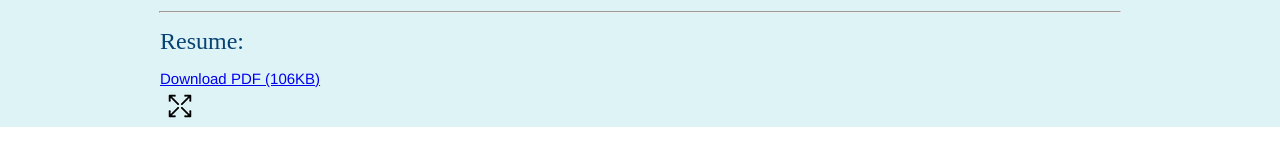
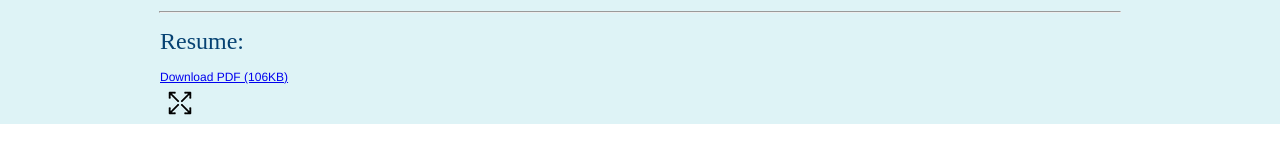
Before and after one commit to ajwbeard/website, a plain HTML site: page index.html in a window 1280 px wide. Shown: the part 396-556 px from the top of the page. Drawn offline with Linux system fonts and the light colour scheme.

Commit message:
download button font adjustments

```diff
--- a/index.html
+++ b/index.html
@@ -39,7 +39,7 @@
     <div class="body-central-container">
       <h2>Resume:</h2>
       <a href="Files/resume.pdf" download="Andrew Beard Resume">
-        <p>Download PDF (106KB)
+        <p style="font-size: 12px">Download PDF (106KB)
       </a>
       <div id="resume">
         <button class="expand-collapse"><img src="Images/expand.png" onclick="expand()"/></button>
```
